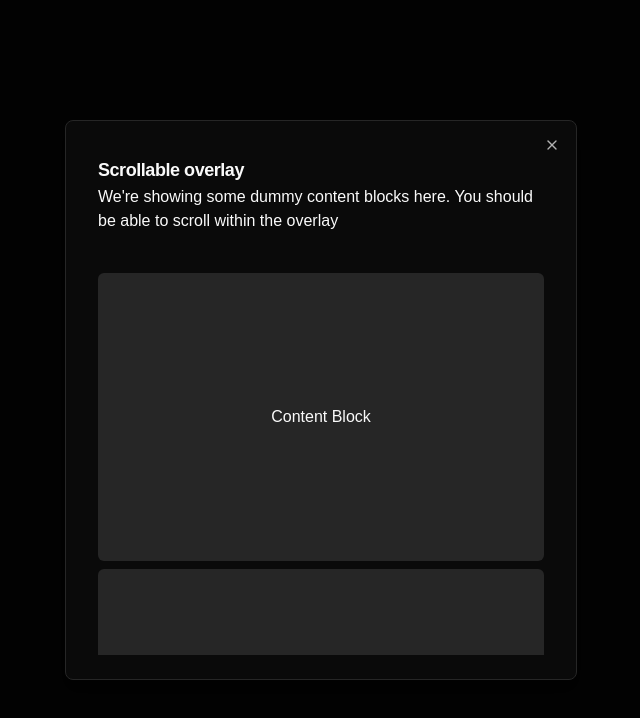
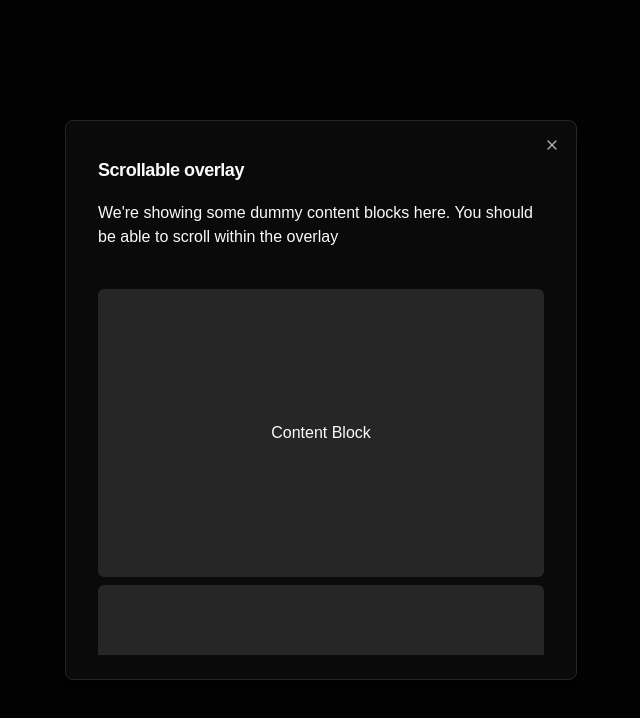
Before and after one commit to RaphaelHoepsWhy/dialog-blueprint, a Next.js app: page / in a window 1280 px wide. Both pictures are taken after a click on the button "Open". Shown: the top 718 px of the page, without its empty margins (319-959 px from the left). Built offline with nearby package versions, Linux system fonts and the light colour scheme.

Commit message:
feat: fine tunings

```diff
--- a/app/globals.css
+++ b/app/globals.css
@@ -70,3 +70,14 @@ body {
     @apply bg-background text-foreground;
   }
 }
+
+@layer utilities {
+  .scrollbar-hidden::-webkit-scrollbar {
+    display: none;
+  }
+
+  .scrollbar-hidden {
+    -ms-overflow-style: none; /* IE and Edge */
+    scrollbar-width: none; /* Firefox */
+  }
+}
--- a/components/DialogOrDrawer.tsx
+++ b/components/DialogOrDrawer.tsx
@@ -57,13 +57,15 @@ export function DialogOrDrawer({
         <DialogTrigger asChild className="cursor-pointer">
           {trigger}
         </DialogTrigger>
+
         <DialogContent className="h-[70lvh]">
-          {/* Makes long content scrollable within the dialog*/}
-          <div className="overflow-y-auto px-2">
+          {/* Makes long content scrollable within the dialog. Scrollbar currently hidden. Depending on the
+          usecase/design/content you might want to show it instead */}
+          <div className="scrollbar-hidden overflow-y-auto px-2">
             <DialogHeader className="pb-10 pt-4">
               {/* Title and description required for accessibility */}
               {/* If we don't want to render this, use <VisiuallyHidden> (@radix-ui/react-visually-hidden) to hide it */}
-              <DialogTitle>{title}</DialogTitle>
+              <DialogTitle className="pb-4">{title}</DialogTitle>
               <DialogDescription>{description}</DialogDescription>
             </DialogHeader>
             {children}
```
